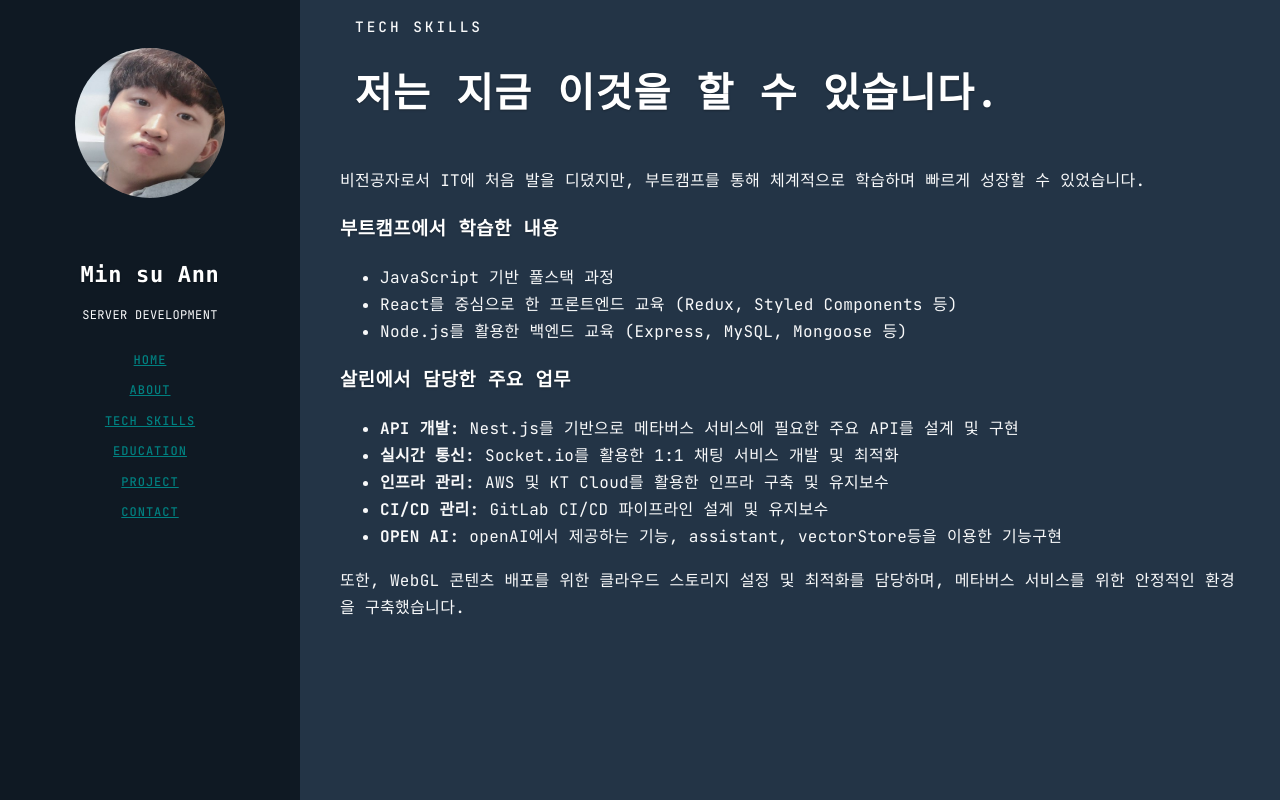
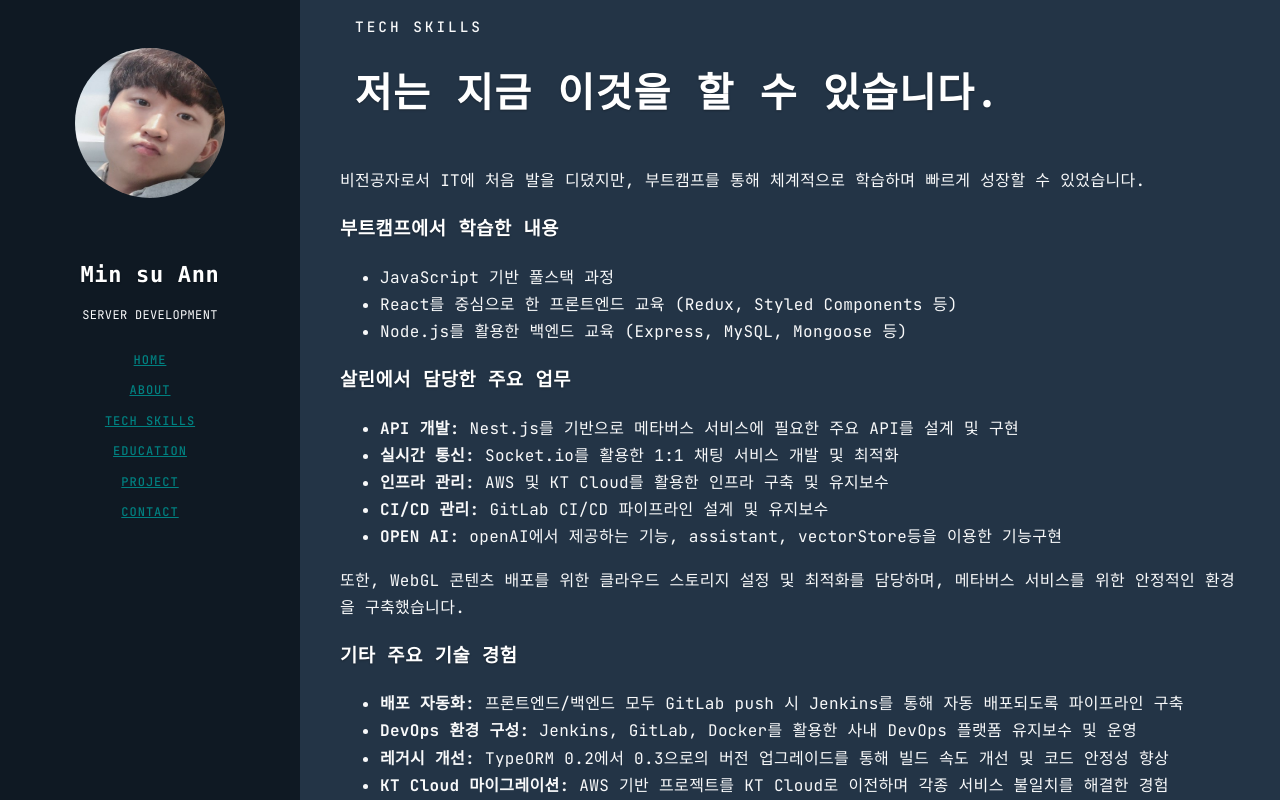
Before and after one commit to Deb-neal/neal-portfolio, a React (Create React App) app: page /skills in a window 1280 px wide. Built offline with nearby package versions, Linux system fonts and the light colour scheme.

Commit message:
skills.js 작업내용 추가

```diff
--- a/package.json
+++ b/package.json
@@ -1,5 +1,5 @@
 {
-  "homepage": "https://deb-neal.github.io/neal-portfolio/",
+  "homepage": "https://deb-neal.github.io",
   "name": "dev-neal",
   "version": "0.1.0",
   "private": true,
--- a/src/components/Education/Education.js
+++ b/src/components/Education/Education.js
@@ -17,7 +17,7 @@ function Education() {
               <br />
               코드스테이츠 SEB 33기 수료 (소프트 엔지니어 풀스택 커리큘럼)
               <br />
-              토스 Learn.s high 1기 ( 2024.12.17 - 2025.01.17 )
+              토스 Learners high 1기 ( 2024.12.17 - 2025.01.17 )
             </p>
           </div>
         </div>
--- a/src/components/Skills/Skills.js
+++ b/src/components/Skills/Skills.js
@@ -61,6 +61,30 @@ function Skills() {
               또한, WebGL 콘텐츠 배포를 위한 클라우드 스토리지 설정 및 최적화를
               담당하며, 메타버스 서비스를 위한 안정적인 환경을 구축했습니다.
             </p>
+
+            <h3>기타 주요 기술 경험</h3>
+            <ul>
+              <li>
+                <strong>배포 자동화:</strong> 프론트엔드/백엔드 모두 GitLab push
+                시 Jenkins를 통해 자동 배포되도록 파이프라인 구축
+              </li>
+              <li>
+                <strong>DevOps 환경 구성:</strong> Jenkins, GitLab, Docker를
+                활용한 사내 DevOps 플랫폼 유지보수 및 운영
+              </li>
+              <li>
+                <strong>레거시 개선:</strong> TypeORM 0.2에서 0.3으로의 버전
+                업그레이드를 통해 빌드 속도 개선 및 코드 안정성 향상
+              </li>
+              <li>
+                <strong>KT Cloud 마이그레이션:</strong> AWS 기반 프로젝트를 KT
+                Cloud로 이전하며 각종 서비스 불일치를 해결한 경험
+              </li>
+              <li>
+                <strong>React CMS 유지보수:</strong> 사내 CMS 페이지 기능 추가
+                및 API 연동 최적화
+              </li>
+            </ul>
           </div>
         </div>
       </div>
--- a/src/index.js
+++ b/src/index.js
@@ -8,7 +8,7 @@ const root = ReactDOM.createRoot(document.getElementById('root'));
 root.render(
   <React.StrictMode>
     <App />
-  </React.StrictMode>
+  </React.StrictMode>,
 );
 
 // If you want to start measuring performance in your app, pass a function
--- a/src/reportWebVitals.js
+++ b/src/reportWebVitals.js
@@ -1,4 +1,4 @@
-const reportWebVitals = (onPerfEntry) => {
+const reportWebVitals = onPerfEntry => {
   if (onPerfEntry && onPerfEntry instanceof Function) {
     import('web-vitals').then(({ getCLS, getFID, getFCP, getLCP, getTTFB }) => {
       getCLS(onPerfEntry);
```
Also changed, not shown: 12 other files (tests, documents, lock files or other folders).
